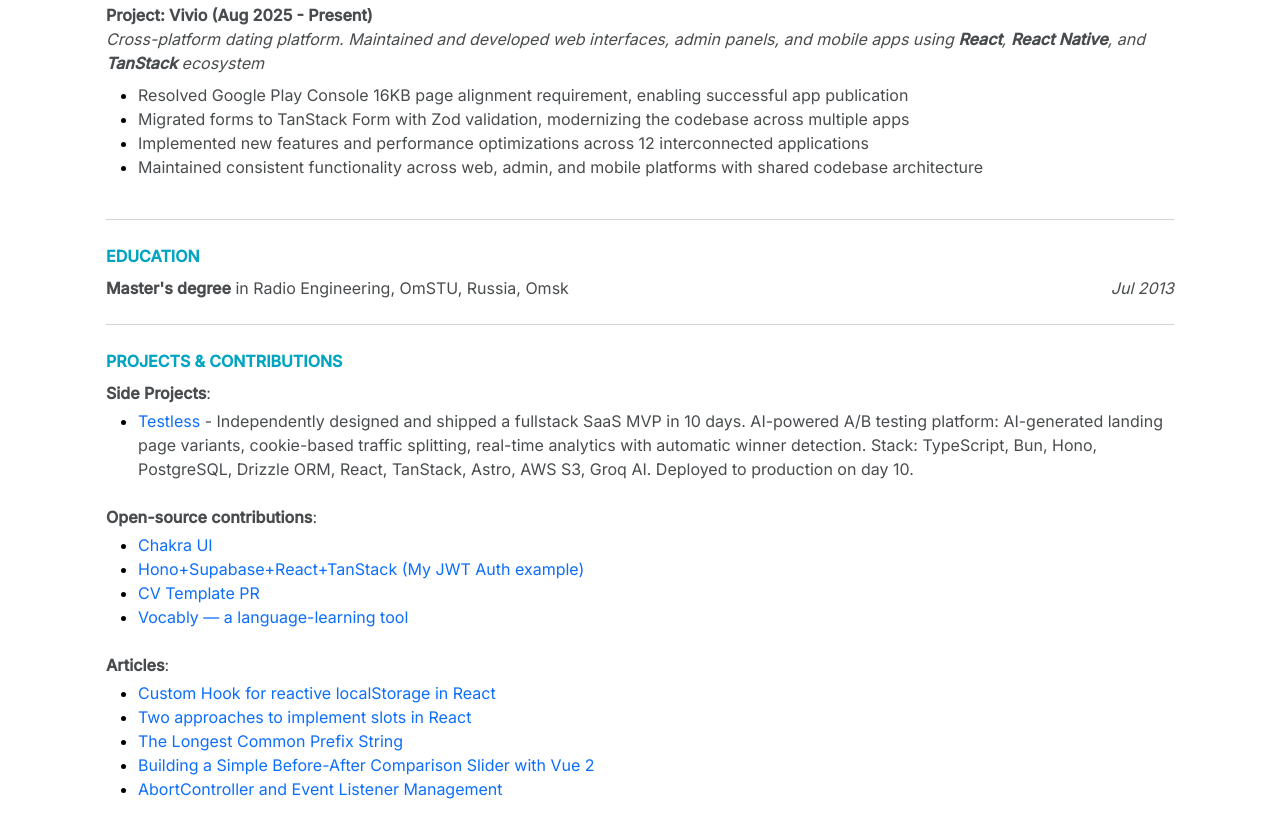
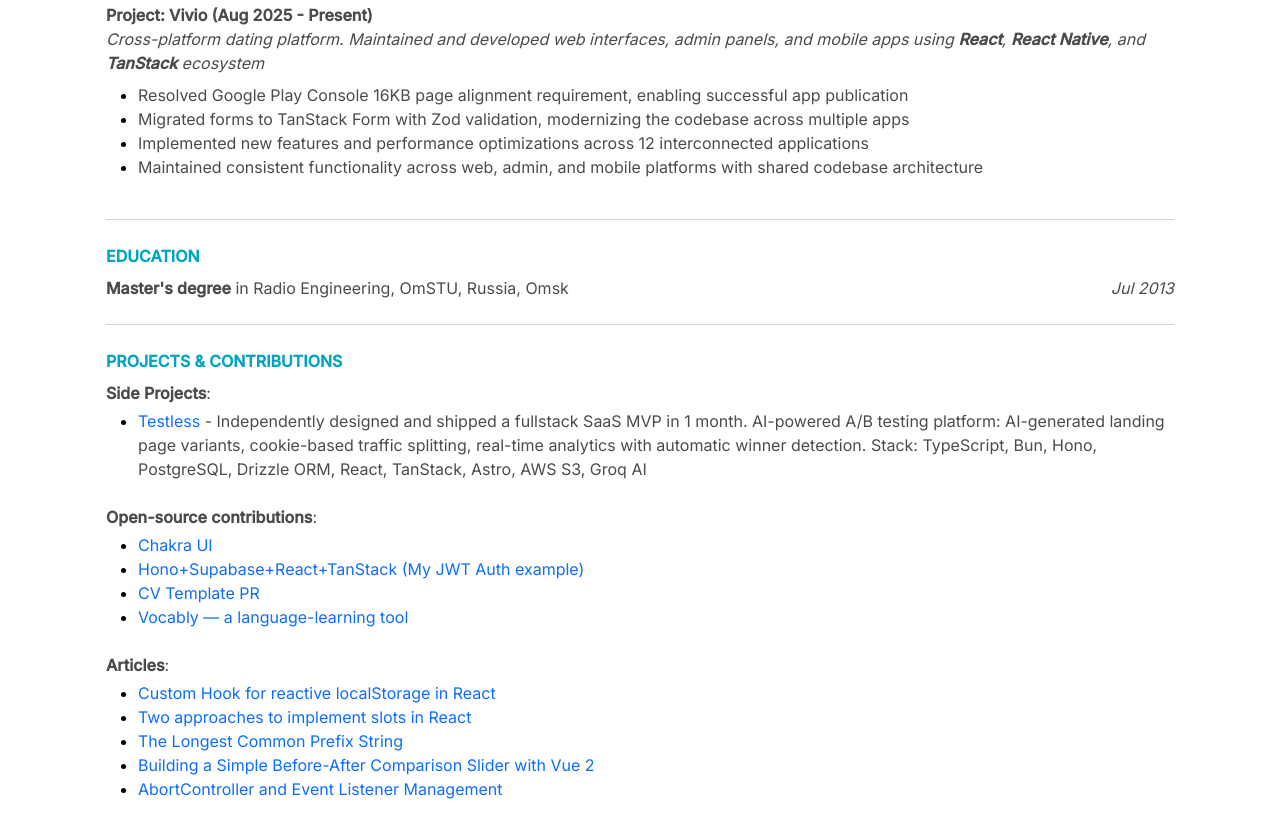
Before and after one commit to TangoPJ/rail-batyrshin, a plain HTML site: page index.html in a window 1280 px wide. Shown: the part 1839-2676 px from the top of the page. Drawn offline with nearby package versions, Linux system fonts and the light colour scheme.

Commit message:
Deploying to gh-pages from @ TangoPJ/rail-batyrshin@b2871f112d06323bf8199be57c099b9a2486aea7 🚀

```diff
--- a/index.html
+++ b/index.html
@@ -237,7 +237,7 @@
                     <div class="mb-2">
                         <p class="mb-1"><b>Side Projects</b>:</p>
                         <ul>
-                                <li><a href="https://app.testless.tech" target="_blank">Testless</a> - Independently designed and shipped a fullstack SaaS MVP in 10 days. AI-powered A/B testing platform: AI-generated landing page variants, cookie-based traffic splitting, real-time analytics with automatic winner detection. Stack: TypeScript, Bun, Hono, PostgreSQL, Drizzle ORM, React, TanStack, Astro, AWS S3, Groq AI. Deployed to production on day 10.</li>
+                                <li><a href="https://app.testless.tech" target="_blank">Testless</a> - Independently designed and shipped a fullstack SaaS MVP in 1 month. AI-powered A/B testing platform: AI-generated landing page variants, cookie-based traffic splitting, real-time analytics with automatic winner detection. Stack: TypeScript, Bun, Hono, PostgreSQL, Drizzle ORM, React, TanStack, Astro, AWS S3, Groq AI</li>
                         </ul>
                     </div>
                     <div class="mb-2">
```
Also changed, not shown: 1 other file.
